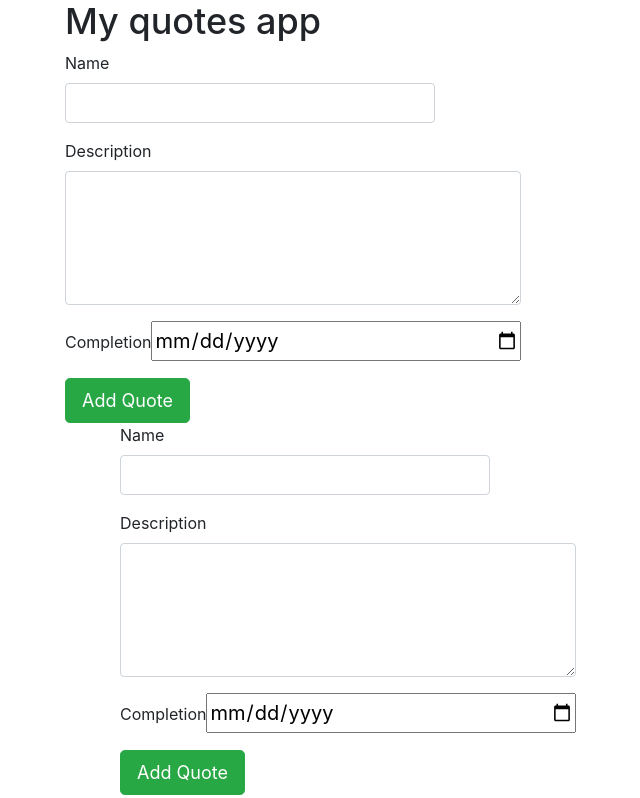
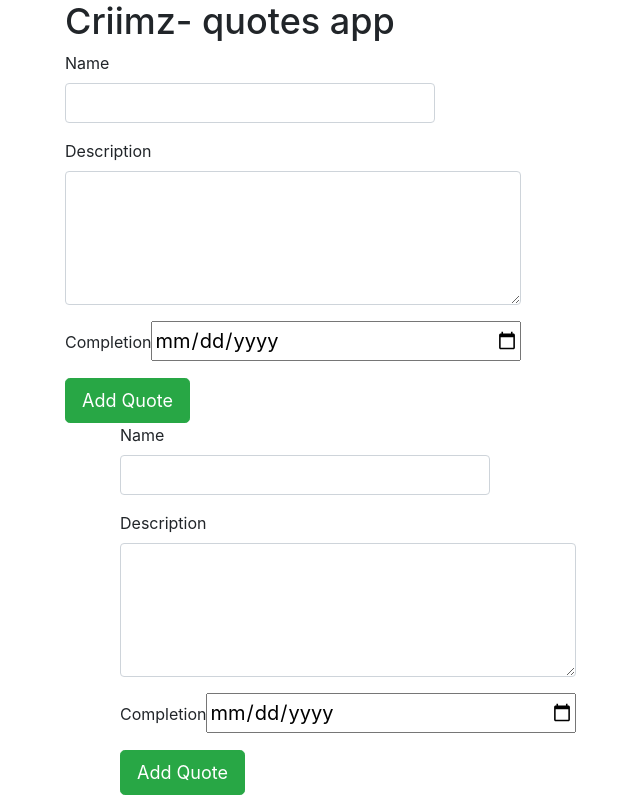
Before and after one commit to chriskaringeg/criimz-quote, an Angular app: page / in a window 1280 px wide. Shown: the top 798 px of the page, without its empty margins (20-660 px from the left). Built offline with nearby package versions, Linux system fonts and the light colour scheme.

Commit message:
changed heading in quote component.html

```diff
--- a/package.json
+++ b/package.json
@@ -26,13 +26,13 @@
     "zone.js": "~0.8.26"
   },
   "devDependencies": {
-    "@angular-devkit/build-angular": "~0.11.0",
+    "@angular-devkit/build-angular": "^0.11.4",
     "@angular/cli": "~7.1.4",
     "@angular/compiler-cli": "~7.1.0",
     "@angular/language-service": "~7.1.0",
-    "@types/node": "~8.9.4",
     "@types/jasmine": "~2.8.8",
     "@types/jasminewd2": "~2.0.3",
+    "@types/node": "~8.9.4",
     "codelyzer": "~4.5.0",
     "jasmine-core": "~2.99.1",
     "jasmine-spec-reporter": "~4.2.1",
--- a/src/app/quote/quote.component.html
+++ b/src/app/quote/quote.component.html
@@ -1,4 +1,4 @@
-<h1>My quotes app</h1>
+<h1> Criimz- quotes app</h1>
 <div class="container">
     <div class="row">
         <app-quote-form></app-quote-form>
```
Also changed, not shown: 1 other file (tests, documents, lock files or other folders).
